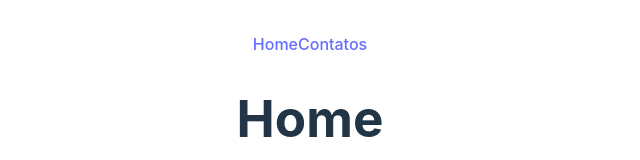
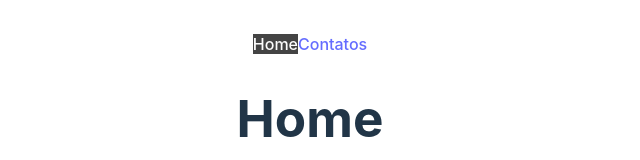
Before and after one commit to CeloAraujo/react, a React (Vite) app in the folder 7_react_router/router/: page / in a window 1280 px wide. Shown: the top 160 px of the page, without its empty margins (330-970 px from the left). Built offline with nearby package versions, Linux system fonts and the light colour scheme; data requests are answered from the project's data file.

Commit message:
link ativo

```diff
--- /dev/null
+++ b/7_react_router/router/src/components/NavBar.css
@@ -0,0 +1,4 @@
+.active{
+    background-color: #444;
+    color: #fdfdfd;
+}
--- a/7_react_router/router/src/components/NavBar.jsx
+++ b/7_react_router/router/src/components/NavBar.jsx
@@ -1,12 +1,22 @@
-import { Link } from "react-router-dom"
+import { Link, NavLink } from "react-router-dom";
+import "./NavBar.css";
 
 const NavBar = () => {
   return (
     <div>
-        <Link to="/">Home</Link>
-        <Link to="/contact">Contatos</Link>
+      {/* <Link to="/">Home</Link>
+        <Link to="/contact">Contatos</Link> */}
+      <NavLink to="/" className={({ isActive }) => (isActive ? "active" : "")}>
+        Home
+      </NavLink>
+      <NavLink
+        to="/contact"
+        className={({ isActive }) => (isActive ? "active" : "")}
+      >
+        Contatos
+      </NavLink>
     </div>
-  )
-}
+  );
+};
 
-export default NavBar
+export default NavBar;
```
